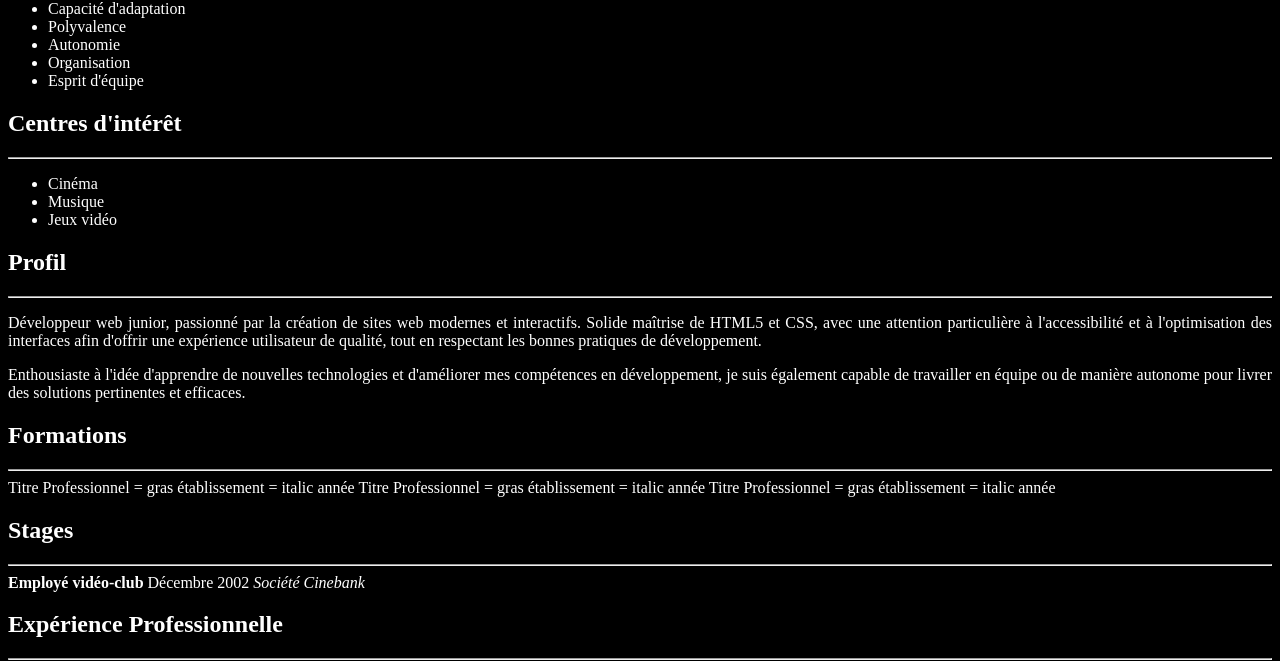
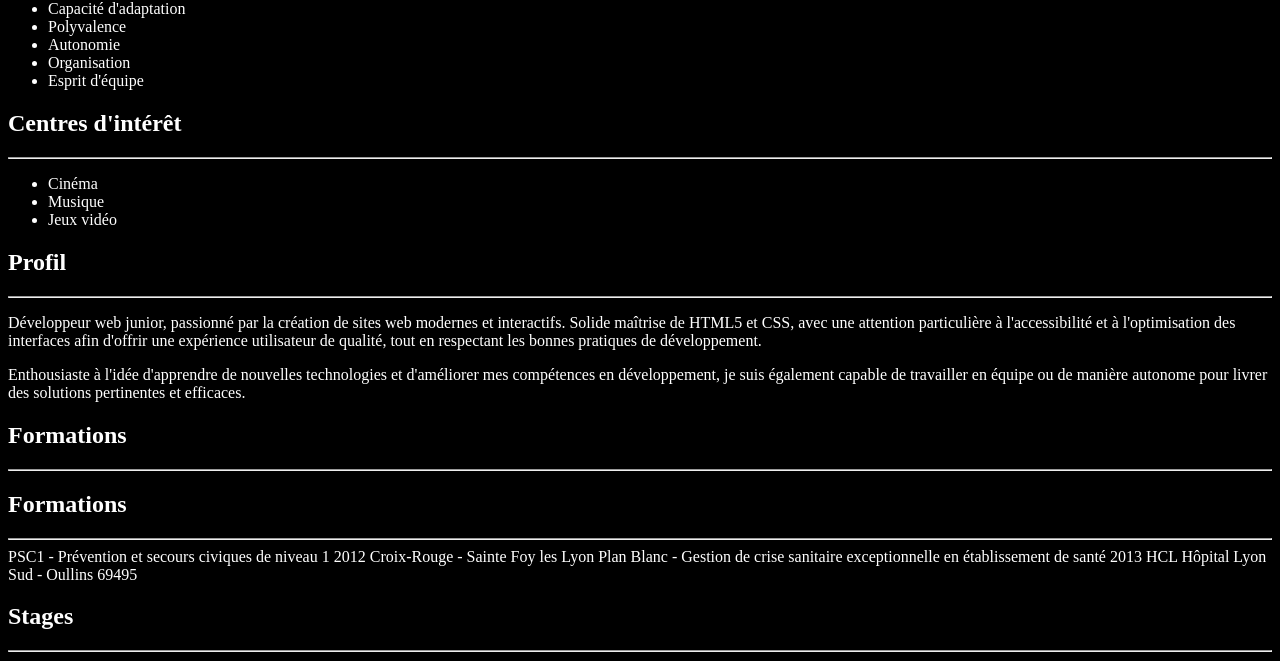
Before and after one commit to LeFruit-Gen/Maquette-CV---Devoir-CEF, a plain HTML site: page index.html in a window 1280 px wide. Shown: the part 1344-2005 px from the top of the page. Drawn offline with Linux system fonts and the light colour scheme.

Commit message:
mise à jour index.html

```diff
--- a/index.html
+++ b/index.html
@@ -66,33 +66,29 @@
     </section>
     <section>
         <h2>Profil</h2> <hr>
-            <p align="justify">Développeur web junior, passionné par la création de sites web modernes et interactifs.
+        <p>Développeur web junior, passionné par la création de sites web modernes et interactifs.
             Solide maîtrise de HTML5 et CSS, avec une attention particulière à l'accessibilité et à l'optimisation des interfaces
             afin d'offrir une expérience utilisateur de qualité, tout en respectant les bonnes pratiques de développement. </p>
-            <p align="justify">Enthousiaste à l'idée d'apprendre de nouvelles technologies et d'améliorer mes compétences en développement,
+            <p>Enthousiaste à l'idée d'apprendre de nouvelles technologies et d'améliorer mes compétences en développement,
             je suis également capable de travailler en équipe ou de manière autonome pour livrer des solutions pertinentes et efficaces.</p>
         <h2>Formations</h2> <hr>
-            Titre Professionnel = gras
-            établissement = italic
-            année
-            Titre Professionnel = gras
-            établissement = italic
-            année
-            Titre Professionnel = gras
-            établissement = italic
-            année
+        <h2>Formations</h2> <hr>
+            PSC1 - Prévention et secours civiques de niveau 1 2012
+            Croix-Rouge - Sainte Foy les Lyon
+            Plan Blanc - Gestion de crise sanitaire exceptionnelle en établissement de santé 2013
+            HCL Hôpital Lyon Sud - Oullins 69495
         <h2>Stages</h2> <hr>
-            <b>Employé vidéo-club</b> Décembre 2002
-            <i>Société Cinebank</i>
+            Employé de vidéo-club 2002
+            Cinébank - Sainte Foy les Lyon
         <h2>Expérience Professionnelle</h2> <hr>
-            <b>Brancardier</b>
-            <i>Lyon</i>
-            Chauffeur livreur
-            <i>Lyon</i>
-            année
-            Commis de cuisine
-            <i>Lyon</i>
-            année
+            Brancardier Août 2021. Mars 2024
+            Clinique médico-chirurgicale Charcot - Lyon 5e
+            Brancardier Sept.2018 - Déc.2018
+            Clinique du Tonkin - Villeurbanne
+            Brancardier / Brancardier Régulateur Fév. 2012 - Août 2015
+            HCL Hôpital Lyon Sud - Oullins
+            Brancardier 2010
+            CMCR des Massues - Lyon 5e
     </section>
     <footer>
         <i class="fa-brands fa-linkedin" style="color: #ffffff;"></i>
```
